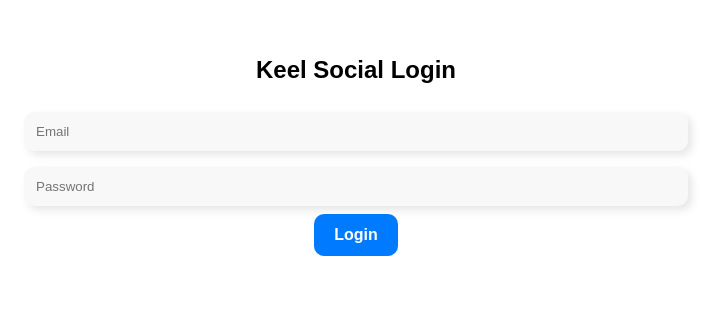
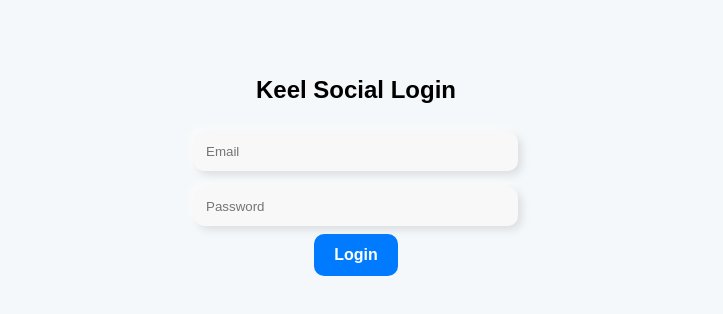
Before and after one commit to hacktivist123/keel-social, a Next.js app: page / in a window 1280 px wide. Shown: the part 254-568 px from the top of the page, without its empty margins (284-1007 px from the left). Built offline with nearby package versions, Linux system fonts and the light colour scheme.

Commit message:
style app and implement fetching of user posts on login

```diff
--- a/components/AuthContext.tsx
+++ b/components/AuthContext.tsx
@@ -3,8 +3,15 @@ import { createContext, useContext, useState, ReactNode } from 'react';
 interface AuthContextProps {
   isAuthenticated: boolean;
   accessToken: string | null;
+  userPosts: Post[] | null;
   login: (email: string, password: string) => Promise<boolean>;
   logout: () => void;
+  fetchUserPosts: () => Promise<void>;
+}
+
+interface Post {
+  id: string;
+  title: string;
 }
 
 const AuthContext = createContext<AuthContextProps | undefined>(undefined);
@@ -16,6 +23,28 @@ interface AuthProviderProps {
 export const AuthProvider: React.FC<AuthProviderProps> = ({ children }) => {
   const [isAuthenticated, setIsAuthenticated] = useState(false);
   const [accessToken, setAccessToken] = useState<string | null>(null);
+  const [accessToken2, setAccessToken2] = useState<string | null>(null);
+  const [userPosts, setUserPosts] = useState<Post[] | null>(null);
+
+  const fetchUserPosts = async () => {
+    try {
+      const response = await fetch(process.env.NEXT_PUBLIC_API_USER_POSTS_URL, {
+        method: 'GET',
+        headers: {
+          Authorization: `Bearer ${accessToken2}`,
+        },
+      });
+
+      if (response.ok) {
+        const posts = await response.json();
+        setUserPosts(posts.results); // Store todos in state
+      } else {
+        // Handle error fetching todos
+      }
+    } catch (error) {
+      // Handle fetch error
+    }
+  };
 
   const login = async (email: string, password: string) => {
     try {
@@ -41,12 +70,17 @@ export const AuthProvider: React.FC<AuthProviderProps> = ({ children }) => {
 
       // Extract the token from the API response
       const newAccessToken = data.token;
+      const newAccessToken2 = data.token;
 
       // Set the access token in state
       setAccessToken(newAccessToken);
+      setAccessToken2(newAccessToken2)
 
       // Update authentication state
       setIsAuthenticated(true);
+
+      // Fetch and store user todos after successful login
+      await fetchUserPosts();
 
       return true;
     } else {
@@ -57,6 +91,7 @@ export const AuthProvider: React.FC<AuthProviderProps> = ({ children }) => {
     // Handle fetch error
     return false;
   }
+
 };
 
 
@@ -66,10 +101,13 @@ export const AuthProvider: React.FC<AuthProviderProps> = ({ children }) => {
 
     // Update authentication state
     setIsAuthenticated(false);
+
+    // Clear userTodos on logout
+    setUserPosts(null);
   };
 
   return (
-    <AuthContext.Provider value={{ isAuthenticated, accessToken, login, logout }}>
+    <AuthContext.Provider value={{ isAuthenticated, accessToken, userPosts,  login, fetchUserPosts, logout }}>
       {children}
     </AuthContext.Provider>
   );
--- a/components/LoginForm.tsx
+++ b/components/LoginForm.tsx
@@ -36,6 +36,8 @@ const LoginForm: React.FC<LoginFormProps> = ({ setAuthenticated }) => {
       if (success) {
         // Handle successful login (redirect, show message, etc.)
         setAuthenticated(true);
+       // Fetch and store user todos after successful login
+        await authContext.fetchUserPosts();
       } else {
         setError('Login failed. Please check your credentials.');
       }
--- a/components/PostCard.tsx
+++ b/components/PostCard.tsx
@@ -13,8 +13,17 @@ interface PostCardProps {
 const PostCard: React.FC<PostCardProps> = ({ post }) => {
   return (
     <Card key={post.id} className="post-card">
-      <Content>{post.title}</Content>
-      <CreatedAt>{post.createdAt}</CreatedAt>
+        <Content>{post.title}</Content>
+        <CreatedAt>
+        {new Date(post.createdAt).toLocaleString('en-US', {
+              year: 'numeric',
+              month: 'numeric',
+              day: 'numeric',
+              hour: 'numeric',
+              minute: 'numeric',
+              hour12: true
+            })}
+       </CreatedAt>
     </Card>
   );
 };
--- a/pages/index.tsx
+++ b/pages/index.tsx
@@ -1,9 +1,13 @@
 // pages/index.tsx
 
 import { useEffect, useState } from 'react';
+import styled from 'styled-components';
+
+
 import LoginForm from '../components/LoginForm';
 import PostCard from '../components/PostCard';
 import NewPostForm from '../components/NewPostForm';
+
 
 const Home = () => {
   const [userPosts, setUserPosts] = useState([]);
@@ -36,22 +40,57 @@ const Home = () => {
   };
 
   return (
-    <div>
+    <Container>
+      <ContentContainer>
       {authenticated ? (
         <>
-          <h1>Welcome to Keel Social</h1>
+          <Title>Welcome to Keel Social</Title>
           <NewPostForm onPostCreated={handlePostCreated} />
-          <div>
+          <br/>
+          <Card>
             {userPosts.map((post) => (
               <PostCard key={post.id} post={post} />
             ))}
-          </div>
+          </Card>
         </>
       ) : (
         <LoginForm setAuthenticated={setAuthenticated} />
       )}
-    </div>
+      </ContentContainer>
+    </Container>
   );
 };
 
+const Container = styled.div`
+  display: flex;
+  justify-content: center;
+  align-items: flex-start;
+  min-height: 100vh;
+  background-color: #f5f8fa;
+`;
+
+const ContentContainer = styled.div`
+  display: flex;
+  flex-direction: column;
+  width: 100%;
+  max-width: 600px;
+  margin: 20px;
+`;
+
+const Card = styled.div`
+  background-color: #fff;
+  border-radius: 10px;
+  box-shadow: 0px 4px 8px rgba(0, 0, 0, 0.1);
+  padding: 20px;
+  margin-bottom: 20px;
+`;
+
+const Title = styled.h1`
+  display: flex;
+  font-size: 2rem;
+  margin-bottom: 20px;
+  align-items: center;
+  justify-content: center;
+`;
+
 export default Home;
```
